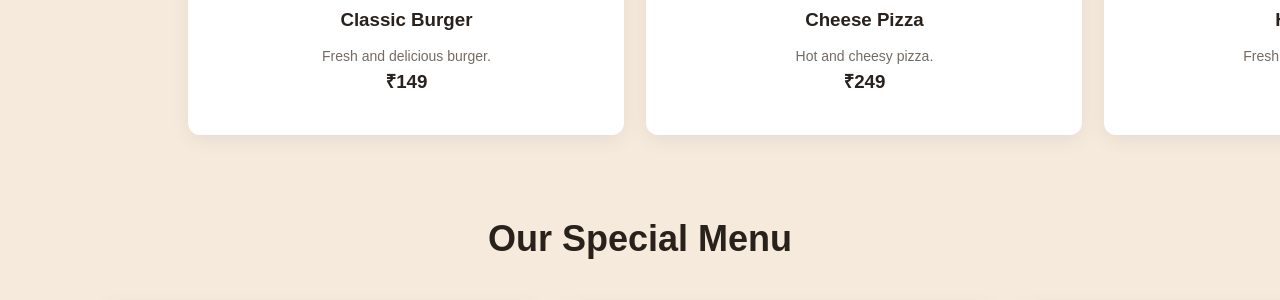
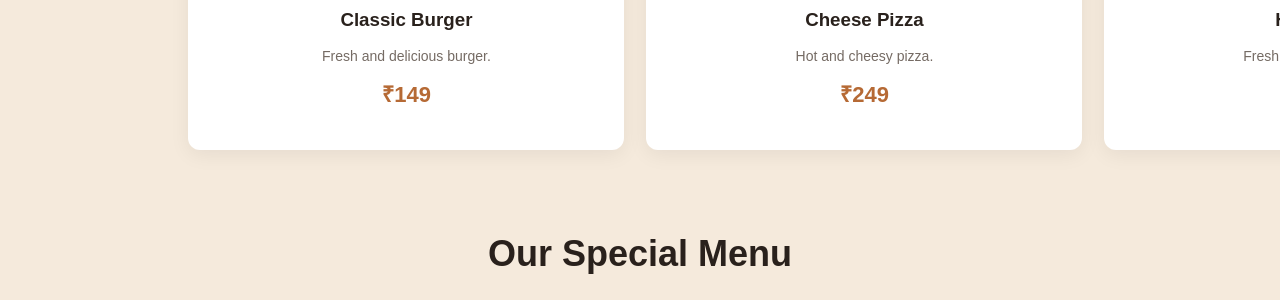
Before and after one commit to nirajsuthar0710/royal-cafe, a plain HTML site: page index.html in a window 1280 px wide. Shown: the part 1525-1825 px from the top of the page. Drawn offline with Linux system fonts and the light colour scheme.

Commit message:
Update style.css

```diff
--- a/style.css
+++ b/style.css
@@ -269,3 +269,9 @@ footer {
   cursor: pointer;
   font-size: 16px;
 }
+
+.price {
+  color: #b66a35;
+  margin-top: 10px;
+  font-size: 22px;
+}
```
